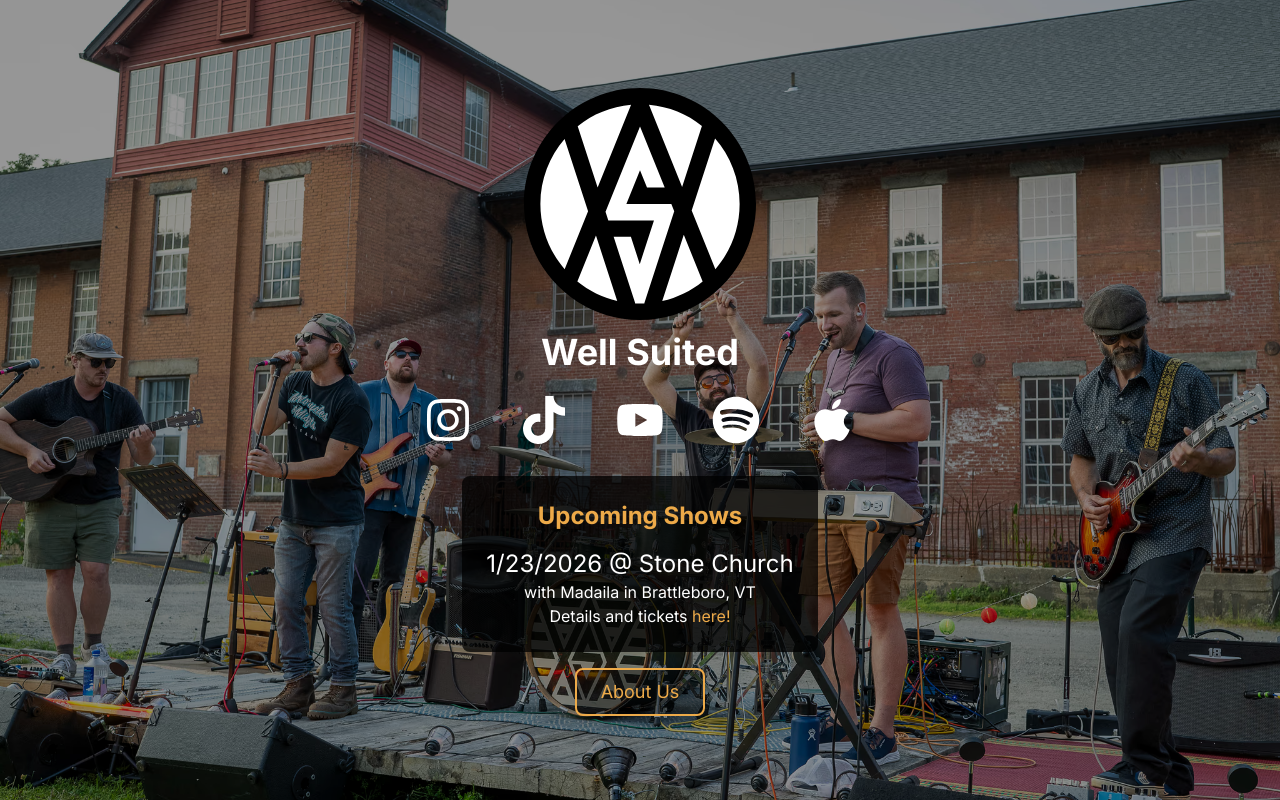
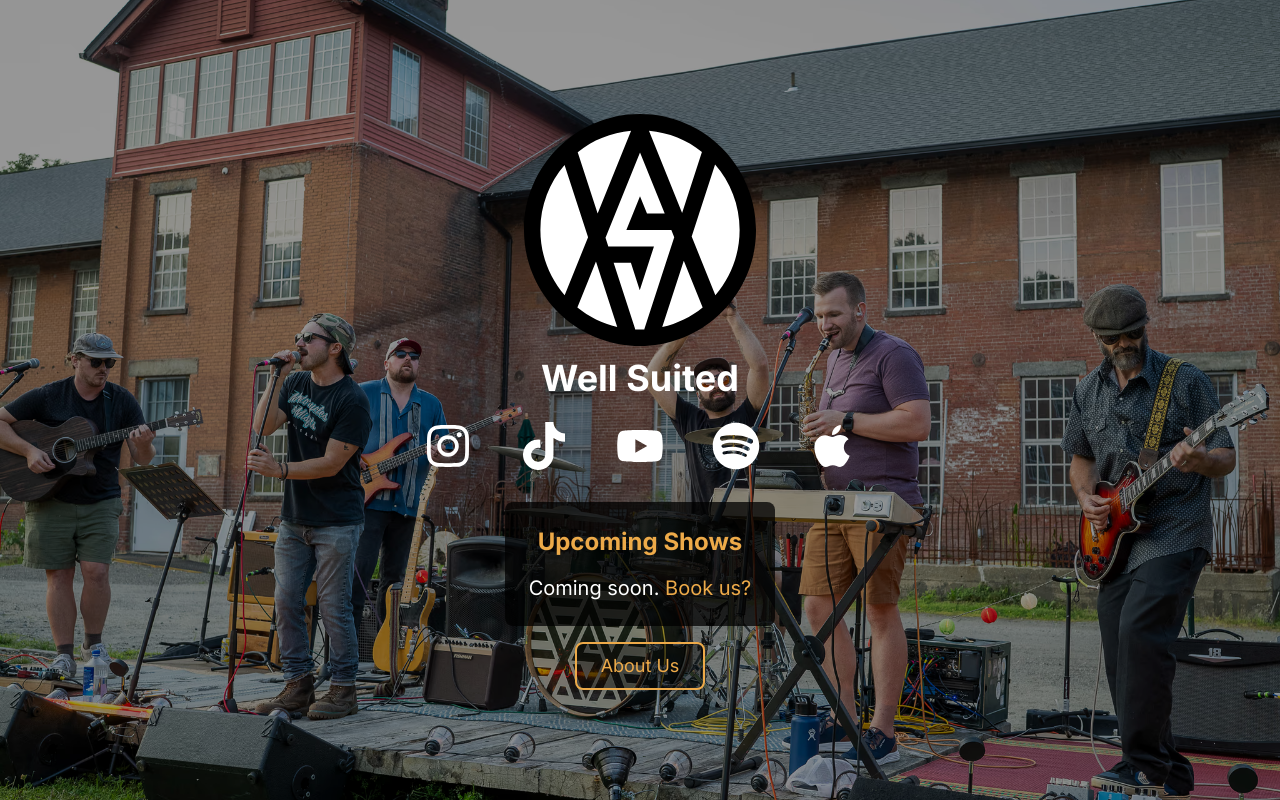
Before and after one commit to corbanmailloux/wellsuitedband, a Next.js app: page / in a window 1280 px wide. Built offline with nearby package versions, Linux system fonts and the light colour scheme.

Commit message:
Next show update.

```diff
--- a/src/app/page.tsx
+++ b/src/app/page.tsx
@@ -108,10 +108,10 @@ export default function Home() {
         {/* Next Show Callout */}
         <div className="bg-black bg-opacity-75 p-6 rounded-lg max-w-md mx-auto mb-4">
           <h2 className="text-2xl font-bold text-brand-yellow mb-4">Upcoming Shows</h2>
-          <p className="text-xl hidden">
+          <p className="text-xl">
             Coming soon. <a className="text-brand-yellow" href="https://instagram.com/wellsuitedband" target='_blank'>Book us?</a>
           </p>
-          <div className="">
+          <div className="hidden">
             <a href='https://stonechurchvt.com/events#/events/161604' target="_blank">
               <p className="text-2xl">1/23/2026 @ Stone Church</p>
               with Madaila in Brattleboro, VT<br />
```
